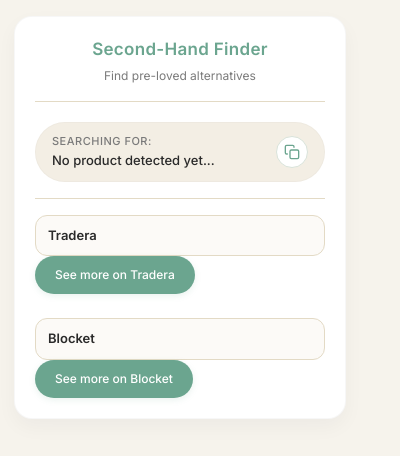
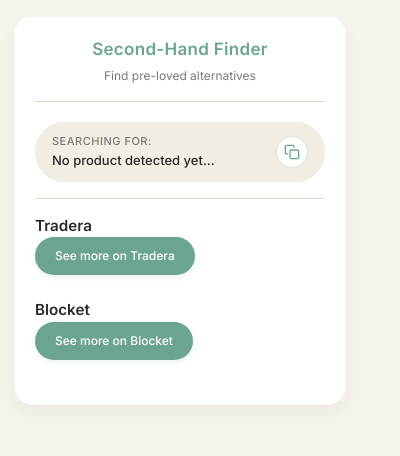
Before and after one commit to rath9110/SHAFv4, a browser extension: page popup.html in a window 400 px wide. Drawn offline with Linux system fonts and the light colour scheme.

Commit message:
UI: Increase spacing between marketplace headers and listings

```diff
--- a/popup.css
+++ b/popup.css
@@ -207,30 +207,6 @@
 .marketplace-group {
     margin-bottom: 24px;
 }
-
-.marketplace-group:last-child {
-    margin-bottom: 0;
-}
-
-.marketplace-name {
-    font-size: 13px;
-    display: flex;
-    align-items: center;
-    background: #FCFAF7;
-    padding: 10px 12px;
-    border-radius: 12px;
-    border: 1px solid #E3DAC5;
-    transition: background-color 0.15s ease, border-color 0.15s ease, transform 0.1s ease;
-    overflow: hidden;
-    /* Changed from overflow-x: hidden */
-    min-width: 0;
-    /* Important for flex children to properly truncate */
-}
-
-.listing:hover {
-    background: #F8FAF8;
-    border-color: #D9E3DA;
-    transform: translateY(-1px);
 }
 
 .listing a {
```
